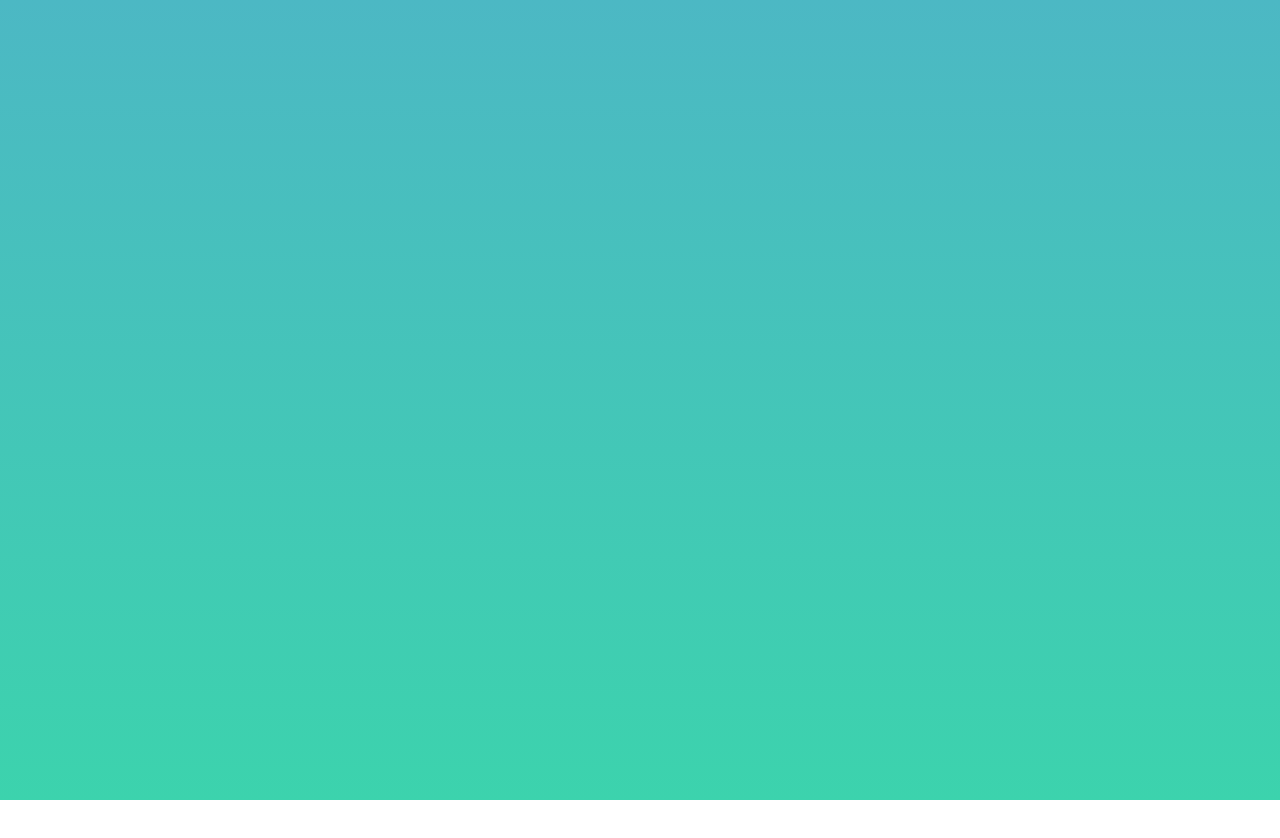
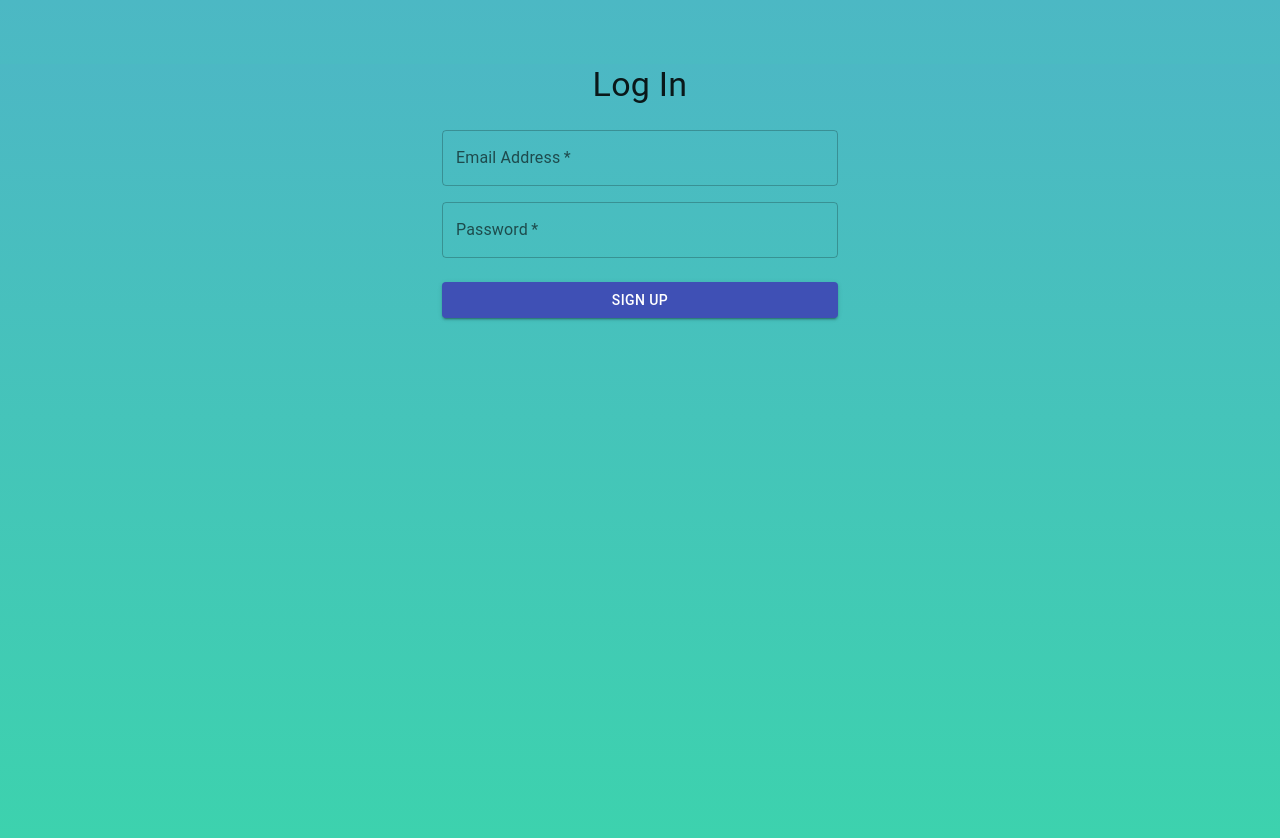
Before and after one commit to ljabdo/SeniorProject, a React (Create React App) app in the folder frontend/: page /login in a window 1280 px wide. Before the commit this address had no page. Shown: the top 838 px of the page. Before the commit the page ends 800 px from the top, so only its background shows below. Built offline with nearby package versions, Linux system fonts and the light colour scheme.

Commit message:
Login page created and backend login

```diff
--- a/frontend/src/App/App.js
+++ b/frontend/src/App/App.js
@@ -2,6 +2,7 @@ import './App.css';
 import SignUp from './Pages/SignUp';
 import { Home } from './Pages/Home';
 import { Portal } from './Pages/Portal';
+import Login from './Pages/Login'
 import { ThemeProvider } from '@mui/material/styles';
 import CssBaseline from '@mui/material/CssBaseline';
 import Theme from './Themes/Theme';
@@ -15,6 +16,7 @@ function App() {
                     <Route path="/" element={<Home />} />
                     <Route path="/signup" element={<SignUp />} />
                     <Route path="/portal" element={<Portal />} />
+                    <Route path="/login" element={<Login />} />
                 </Routes>
             </BrowserRouter>
         </ThemeProvider>
--- a/frontend/src/App/Pages/Home.js
+++ b/frontend/src/App/Pages/Home.js
@@ -43,7 +43,7 @@ export const Home = () => {
                     <Button
                         variant='contained'
                         size="large"
-                        onClick={() => nav('/portal')}
+                        onClick={() => nav('/login')}
                     >
                             Log In
                     </Button>
--- /dev/null
+++ b/frontend/src/App/Pages/Login.js
@@ -0,0 +1,114 @@
+import * as React from 'react';
+import Avatar from '@mui/material/Avatar';
+import Button from '@mui/material/Button';
+import CssBaseline from '@mui/material/CssBaseline';
+import TextField from '@mui/material/TextField';
+import FormControlLabel from '@mui/material/FormControlLabel';
+import Checkbox from '@mui/material/Checkbox';
+import Link from '@mui/material/Link';
+import Grid from '@mui/material/Grid';
+import Box from '@mui/material/Box';
+import Typography from '@mui/material/Typography';
+import Container from '@mui/material/Container';
+import { createTheme, ThemeProvider } from '@mui/material/styles';
+import theme from '../Themes/Theme';
+import { useState } from 'react';
+import { makePostRequest } from '../Utils/requests';
+import { useNavigate } from 'react-router-dom';
+
+export default function Login() {
+    const [error, setError] = useState();
+    const nav = useNavigate();
+
+    const handleSubmit = async (event) => {
+        event.preventDefault();
+        const data = new FormData(event.currentTarget);
+        const user = {
+            email: data.get('email'),
+            password: data.get('password')
+        };
+
+        if (
+            !user.email ||
+            !user.password
+        ) {
+            setError('Cannot include empty fields');
+            return;
+        }
+        const res = await makePostRequest('http://localhost:3001/login', user);
+        if (res.error){
+            setError(res.errorMessage);
+            return;
+        }
+        setError()
+        console.log(res);
+        nav('/portal')
+    };
+
+    return (
+        <ThemeProvider theme={theme}>
+            <Container component="main" maxWidth="xs">
+                <CssBaseline />
+                <Box
+                    sx={{
+                        marginTop: 8,
+                        display: 'flex',
+                        flexDirection: 'column',
+                        alignItems: 'center',
+                    }}
+                >
+                    <Typography component="h1" variant="h4">
+                        Log In
+                    </Typography>
+                    <Box
+                        component="form"
+                        noValidate
+                        onSubmit={handleSubmit}
+                        sx={{ mt: 3 }}
+                    >
+                        <Grid container spacing={2}>
+                            <Grid item xs={12}>
+                                <TextField
+                                    required
+                                    fullWidth
+                                    id="email"
+                                    label="Email Address"
+                                    name="email"
+                                    autoComplete="email"
+                                />
+                            </Grid>
+                            <Grid item xs={12}>
+                                <TextField
+                                    required
+                                    fullWidth
+                                    name="password"
+                                    label="Password"
+                                    type="password"
+                                    id="password"
+                                    autoComplete="new-password"
+                                />
+                            </Grid>
+                        </Grid>
+                        {error && (
+                            <Typography
+                                variant="h5"
+                                sx={{ mt: 2 }}
+                                color="#EC4622"
+                            >
+                                Error: {error}
+                            </Typography>
+                        )}
+                        <Button
+                            type="submit"
+                            fullWidth
+                            variant="contained"
+                            sx={{ mt: 3, mb: 2 }}
+                        >
+                            Sign Up
+                        </Button>
+                    </Box>
+                </Box>
+            </Container>
+        </ThemeProvider>
+    );
+}
```
